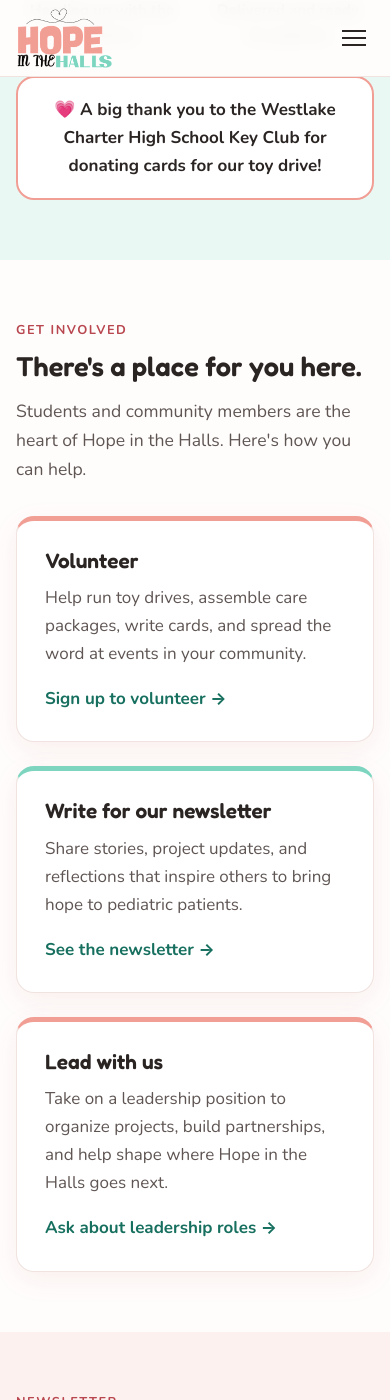
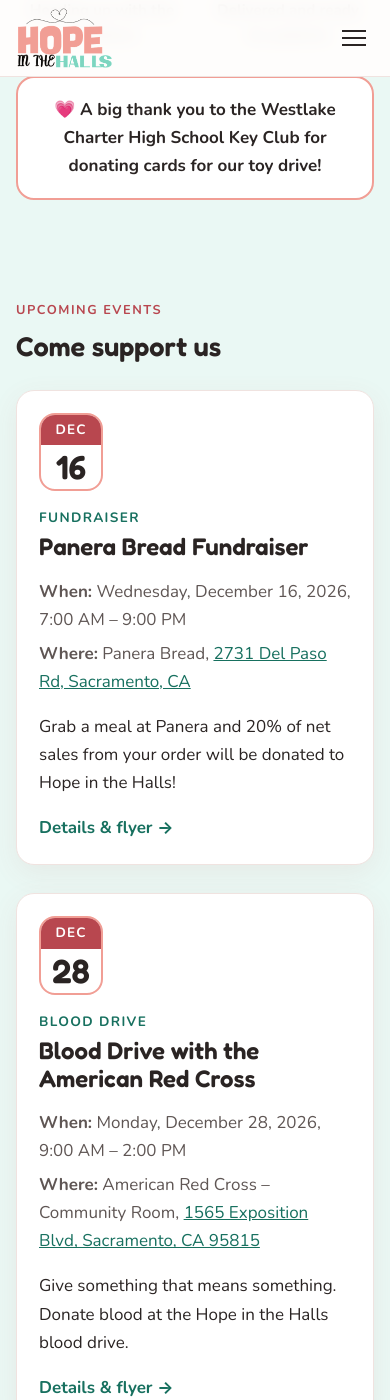
Before and after one commit to gurneet23natt-hub/hope-in-the-halls, a Jekyll site: the page built from index.html, in a window 390 px wide and 1400 px high, scrolled down 3681 px. Built offline with Jekyll 4.4.1, drawn with Linux system fonts in a browser that asks for light colours; some of the changed text lies outside the part shown.

Commit message:
Add an Events page with the Panera fundraiser and blood drive
- New /events/ page driven by _data/events.yml: date badge, time and
  place with a map link, how-to-participate steps, Add to Google
  Calendar, flyer image, and an optional PDF download
- Panera Bread fundraiser (Dec 16, code FUND4U) and American Red Cross
  blood drive (Dec 28, sponsor code HOPEINTHEHALLS); PDF metadata removed
- Homepage shows the next events; events hide once their day has passed
- Events link in menu and footer; menu switches to the toggle below
  1020px and tightens spacing at medium widths so it stays on one line

Co-Authored-By: Claude Opus 5.5 <noreply@anthropic.com>
Claude-Session: https://claude.ai/code/session_01KiCZLFXGPpqTcw3zJV9ECY

```diff
--- /dev/null
+++ b/_data/events.yml
@@ -0,0 +1,60 @@
+# ─────────────────────────────────────────────────────────────
+# Events shown on the "Events" page (and the next one on the homepage).
+# Events disappear from the page automatically after their date passes.
+#
+# To add an event, copy a block (from "- title:" down) and edit it.
+#   date:      YYYY-MM-DD
+#   start/end: 24-hour time, e.g. "07:00" and "21:00"
+#   flyer:     image in assets/events/ (shown on the page)
+#   flyer_pdf: optional PDF in assets/events/ for a "Download flyer" button
+#   steps:     short bullet points explaining how to take part
+#   links:     optional buttons, each with text + url
+# ─────────────────────────────────────────────────────────────
+
+- title: Panera Bread Fundraiser
+  kind: Fundraiser
+  date: 2026-12-16
+  start: "07:00"
+  end: "21:00"
+  place: Panera Bread
+  address: 2731 Del Paso Rd, Sacramento, CA
+  summary: >-
+    Grab a meal at Panera and 20% of net sales from your order will be donated
+    to Hope in the Halls!
+  steps:
+    - "In the cafe: bring the flyer or show it on your phone when you order."
+    - "Online, in the Panera app, or at the in-cafe kiosk: use code FUND4U."
+    - Online orders placed all day at this cafe count toward the total.
+  flyer: /assets/events/2026-12-16-panera.jpg
+  flyer_alt: >-
+    Panera Bread fundraiser flyer for Hope in the Halls, December 16, 2026,
+    7 am to 9 pm at 2731 Del Paso Rd, Sacramento. Use code FUND4U.
+  links:
+    - text: Order at panerabread.com
+      url: https://www.panerabread.com
+
+- title: Blood Drive with the American Red Cross
+  kind: Blood Drive
+  date: 2026-12-28
+  start: "09:00"
+  end: "14:00"
+  place: American Red Cross – Community Room
+  address: 1565 Exposition Blvd, Sacramento, CA 95815
+  summary: >-
+    Give something that means something. Donate blood at the Hope in the Halls
+    blood drive.
+  steps:
+    - "Schedule your appointment: call 1-800-RED CROSS (1-800-733-2767), visit RedCrossBlood.org and enter sponsor code HOPEINTHEHALLS, or use the Blood Donor App."
+    - Save up to 15 minutes at your donation with RapidPass.
+    - Everyone who comes to give blood will receive an exclusive Red Cross long-sleeved T-shirt, while supplies last.
+  flyer: /assets/events/2026-12-28-blood-drive.jpg
+  flyer_alt: >-
+    American Red Cross flyer for the Hope in the Halls Blood Drive, Monday,
+    December 28, 9 a.m. to 2 p.m. at 1565 Exposition Blvd, Sacramento.
+    Sponsor code HOPEINTHEHALLS.
+  flyer_pdf: /assets/events/2026-12-28-blood-drive.pdf
+  links:
+    - text: Schedule at RedCrossBlood.org
+      url: https://www.redcrossblood.org
+    - text: Learn about RapidPass
+      url: https://www.redcrossblood.org/RapidPass
--- /dev/null
+++ b/_includes/event.html
@@ -0,0 +1,40 @@
+{% assign e = include.event %}
+{% assign day = e.date | date: "%Y-%m-%d" %}
+{% capture start_t %}{{ day }} {{ e.start }}{% endcapture %}
+{% capture end_t %}{{ day }} {{ e.end }}{% endcapture %}
+{% capture cal_dates %}{{ e.date | date: "%Y%m%d" }}T{{ e.start | remove: ":" }}00/{{ e.date | date: "%Y%m%d" }}T{{ e.end | remove: ":" }}00{% endcapture %}
+<article class="event{% if include.compact %} event-compact{% endif %}" data-date="{{ day }}">
+  <div class="event-date" aria-hidden="true">
+    <span class="event-month">{{ e.date | date: "%b" }}</span>
+    <span class="event-day">{{ e.date | date: "%-d" }}</span>
+  </div>
+  <div class="event-body">
+    <p class="event-kind">{{ e.kind }}</p>
+    <h3>{{ e.title }}</h3>
+    <ul class="event-facts">
+      <li><strong>When:</strong> {{ e.date | date: "%A, %B %-d, %Y" }}, {{ start_t | date: "%-I:%M %p" }} – {{ end_t | date: "%-I:%M %p" }}</li>
+      <li><strong>Where:</strong> {{ e.place }}, <a href="https://www.google.com/maps/search/?api=1&amp;query={{ e.address | url_encode }}" target="_blank" rel="noopener">{{ e.address }}</a></li>
+    </ul>
+    <p>{{ e.summary }}</p>
+    {% if include.compact %}
+      <a class="text-link" href="{{ '/events/' | relative_url }}">Details &amp; flyer →</a>
+    {% else %}
+      {% if e.steps %}
+      <ul class="event-steps">
+        {% for s in e.steps %}<li>{{ s }}</li>{% endfor %}
+      </ul>
+      {% endif %}
+      <div class="event-actions">
+        <a class="btn btn-small" href="https://calendar.google.com/calendar/render?action=TEMPLATE&amp;text={{ e.title | url_encode }}&amp;dates={{ cal_dates }}&amp;ctz=America/Los_Angeles&amp;location={{ e.address | url_encode }}&amp;details={{ e.summary | url_encode }}" target="_blank" rel="noopener">Add to Google Calendar</a>
+        {% if e.flyer_pdf %}<a class="btn btn-small btn-ghost" href="{{ e.flyer_pdf | relative_url }}" download>Download flyer (PDF)</a>{% endif %}
+        {% for l in e.links %}<a class="text-link" href="{{ l.url }}" target="_blank" rel="noopener">{{ l.text }} →</a>{% endfor %}
+      </div>
+    {% endif %}
+  </div>
+  {% if e.flyer and include.compact == nil %}
+  <a class="event-flyer" href="{{ e.flyer | relative_url }}" target="_blank" rel="noopener">
+    <img src="{{ e.flyer | relative_url }}" alt="{{ e.flyer_alt }}" loading="lazy">
+    <span>View full flyer</span>
+  </a>
+  {% endif %}
+</article>
--- a/_includes/footer.html
+++ b/_includes/footer.html
@@ -7,6 +7,7 @@
     </div>
     <nav class="footer-links" aria-label="Footer">
       <a href="{{ '/team/' | relative_url }}">Our Team</a>
+      <a href="{{ '/events/' | relative_url }}">Events</a>
       <a href="{{ '/newsletter/' | relative_url }}">Newsletter</a>
       <a href="https://www.instagram.com/{{ site.instagram }}/" target="_blank" rel="noopener">Instagram</a>
       <a href="{{ site.gofundme }}" target="_blank" rel="noopener">GoFundMe</a>
--- a/_includes/header.html
+++ b/_includes/header.html
@@ -11,6 +11,7 @@
       <a href="{{ '/#about' | relative_url }}">About</a>
       <a href="{{ '/#projects' | relative_url }}">Projects</a>
       <a href="{{ '/team/' | relative_url }}"{% if page.url == '/team/' %} aria-current="page"{% endif %}>Our Team</a>
+      <a href="{{ '/events/' | relative_url }}"{% if page.url == '/events/' %} aria-current="page"{% endif %}>Events</a>
       <a href="{{ '/newsletter/' | relative_url }}"{% if page.url == '/newsletter/' %} aria-current="page"{% endif %}>Newsletter</a>
       <a href="{{ '/#involved' | relative_url }}">Get Involved</a>
       <a href="{{ '/#contact' | relative_url }}">Contact</a>
--- /dev/null
+++ b/events/index.html
@@ -0,0 +1,33 @@
+---
+layout: default
+title: Events
+permalink: /events/
+description: Upcoming Hope in the Halls fundraisers and events in the Sacramento area.
+---
+<section class="page-hero">
+  <div class="container">
+    <p class="eyebrow">Events</p>
+    <h1>Upcoming events</h1>
+    <p class="lead">Join us at our fundraisers and events around Sacramento. Every one helps bring comfort, joy, and hope to pediatric patients.</p>
+  </div>
+</section>
+
+<section class="section section-tight">
+  <div class="container">
+    {% assign upcoming = site.data.events | sort: "date" %}
+    <div class="event-list">
+      {% for event in upcoming %}
+        {% include event.html event=event %}
+      {% endfor %}
+    </div>
+    <p class="events-empty"{% if upcoming.size > 0 %} hidden{% endif %}>No upcoming events right now. Check back soon, or follow us on <a href="https://www.instagram.com/{{ site.instagram }}/" target="_blank" rel="noopener">Instagram</a> for updates!</p>
+  </div>
+</section>
+
+<section class="section section-pink section-tight">
+  <div class="container join">
+    <h2>Want to host a fundraiser with us?</h2>
+    <p>Businesses, schools, and clubs can partner with Hope in the Halls on a fundraiser or donation drive.</p>
+    <a class="btn" href="{{ '/#contact' | relative_url }}">Get in touch</a>
+  </div>
+</section>
--- a/index.html
+++ b/index.html
@@ -91,6 +91,23 @@ layout: default
   </div>
 </section>
 
+<!-- UPCOMING EVENTS -->
+{% assign upcoming = site.data.events | sort: "date" %}
+{% if upcoming.size > 0 %}
+<section class="section section-tight home-events" id="events">
+  <div class="container">
+    <p class="eyebrow">Upcoming events</p>
+    <h2>Come support us</h2>
+    <div class="event-list">
+      {% for event in upcoming limit:2 %}
+        {% include event.html event=event compact=true %}
+      {% endfor %}
+    </div>
+    <a class="text-link" href="{{ '/events/' | relative_url }}">See all events →</a>
+  </div>
+</section>
+{% endif %}
+
 <!-- GET INVOLVED -->
 <section id="involved" class="section">
   <div class="container">
--- a/script.js
+++ b/script.js
@@ -53,3 +53,17 @@ if (tabs.length) {
   window.addEventListener('hashchange', fromHash);
   fromHash();
 }
+
+// Events: hide events once their day has passed (the site isn't rebuilt daily)
+const events = document.querySelectorAll('.event[data-date]');
+if (events.length) {
+  const today = new Date();
+  const todayStr = [today.getFullYear(), String(today.getMonth() + 1).padStart(2, '0'), String(today.getDate()).padStart(2, '0')].join('-');
+  events.forEach((ev) => { if (ev.dataset.date < todayStr) ev.hidden = true; });
+  document.querySelectorAll('.event-list').forEach((list) => {
+    const anyLeft = list.querySelector('.event:not([hidden])');
+    const empty = list.parentElement.querySelector('.events-empty');
+    if (empty) empty.hidden = !!anyLeft;
+    if (!anyLeft && list.closest('.home-events')) list.closest('.home-events').hidden = true;
+  });
+}
--- a/styles.css
+++ b/styles.css
@@ -64,7 +64,7 @@ p { margin: 0 0 1em; }
 .nav-toggle { display: none; background: none; border: 0; padding: 8px; cursor: pointer; }
 .nav-toggle .bar { display: block; width: 24px; height: 2px; background: var(--ink); margin: 5px 0; transition: transform .2s, opacity .2s; }
 
-@media (max-width: 900px) {
+@media (max-width: 1020px) {
   .nav-toggle { display: block; }
   .site-nav {
     position: absolute; top: 76px; left: 0; right: 0; flex-direction: column; align-items: stretch; gap: 0;
@@ -76,6 +76,11 @@ p { margin: 0 0 1em; }
   .nav-toggle[aria-expanded="true"] .bar:nth-child(2) { transform: translateY(7px) rotate(45deg); }
   .nav-toggle[aria-expanded="true"] .bar:nth-child(3) { opacity: 0; }
   .nav-toggle[aria-expanded="true"] .bar:nth-child(4) { transform: translateY(-7px) rotate(-45deg); }
+}
+
+@media (min-width: 1021px) and (max-width: 1240px) {
+  .site-nav { gap: 14px; }
+  .site-nav a:not(.btn) { font-size: .92rem; }
 }
 
 /* ---------- Hero ---------- */
@@ -134,6 +139,32 @@ p { margin: 0 0 1em; }
 .gallery-caption { margin: 10px 4px 0; font-weight: 700; font-size: .95rem; text-align: center; }
 .gallery-thanks { margin: 28px auto 0; max-width: 720px; text-align: center; background: #fff; border: 2px solid var(--pink); border-radius: var(--radius); padding: 18px 24px; font-weight: 700; }
 @media (max-width: 820px) { .gallery { grid-template-columns: repeat(2, 1fr); gap: 14px; } }
+
+/* ---------- Events ---------- */
+.event-list { display: grid; gap: 28px; margin: 28px 0; }
+.event { display: grid; grid-template-columns: auto 1fr 260px; gap: 28px; align-items: start; background: #fff; border: 1px solid var(--line); border-radius: var(--radius); padding: 28px; box-shadow: var(--shadow); }
+.event[hidden] { display: none; }
+.event-compact { grid-template-columns: auto 1fr; }
+.event-date { width: 76px; text-align: center; border-radius: 16px; overflow: hidden; border: 2px solid var(--pink); background: #fff; }
+.event-month { display: block; background: var(--pink-deep); color: #fff; font-weight: 700; text-transform: uppercase; letter-spacing: .08em; font-size: .85rem; padding: 4px 0; }
+.event-day { display: block; font: 600 2.1rem/1.3 var(--font-head); color: var(--ink); }
+.event-kind { color: var(--teal-deep); font-weight: 700; font-size: .85rem; text-transform: uppercase; letter-spacing: .1em; margin-bottom: .3em; }
+.event-body h3 { font-size: 1.5rem; }
+.event-facts, .event-steps { padding-left: 1.2em; color: var(--muted); }
+.event-facts { list-style: none; padding: 0; }
+.event-facts li, .event-steps li { margin-bottom: 6px; }
+.event-actions { display: flex; flex-wrap: wrap; align-items: center; gap: 12px 18px; margin-top: 8px; }
+.event-flyer { display: block; text-decoration: none; text-align: center; font-weight: 700; font-size: .9rem; color: var(--teal-deep); }
+.event-flyer img { border-radius: 12px; border: 1px solid var(--line); box-shadow: var(--shadow); margin-bottom: 8px; }
+.home-events { background: var(--teal-tint); }
+@media (max-width: 900px) {
+  .event { grid-template-columns: auto 1fr; }
+  .event-flyer { grid-column: 1 / -1; max-width: 320px; margin: 0 auto; }
+}
+@media (max-width: 520px) {
+  .event { grid-template-columns: 1fr; padding: 22px; gap: 16px; }
+  .event-date { width: 64px; }
+}
 
 /* ---------- Newsletter (Substack) ---------- */
 .substack-embed { display: block; width: 100%; max-width: 480px; height: 320px; border: 1px solid var(--line); border-radius: 14px; background: #fff; }
```
Also changed, not shown: README.md, assets/events/2026-12-16-panera.jpg (added), assets/events/2026-12-28-blood-drive.jpg (added), 1 other file.
